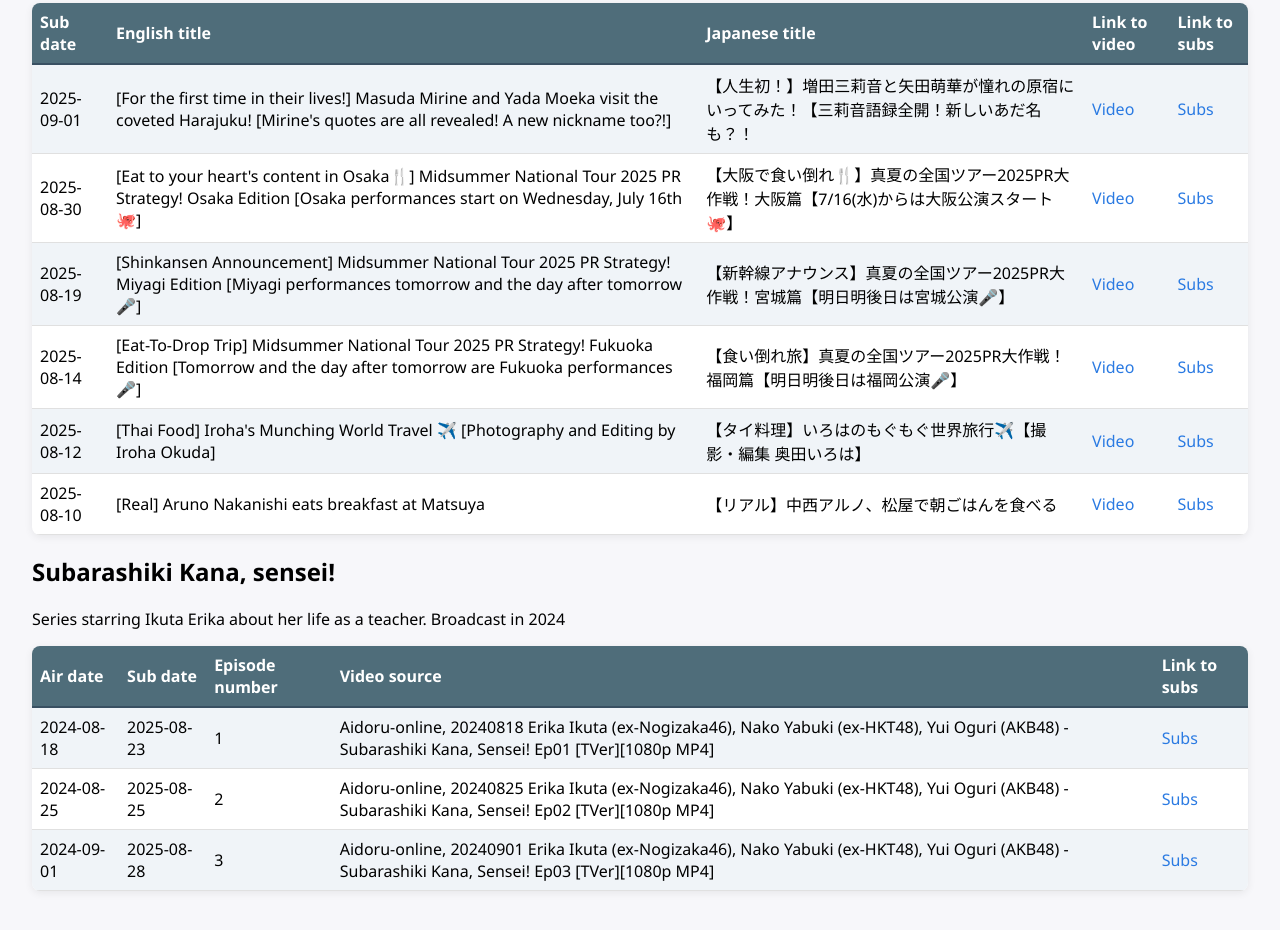
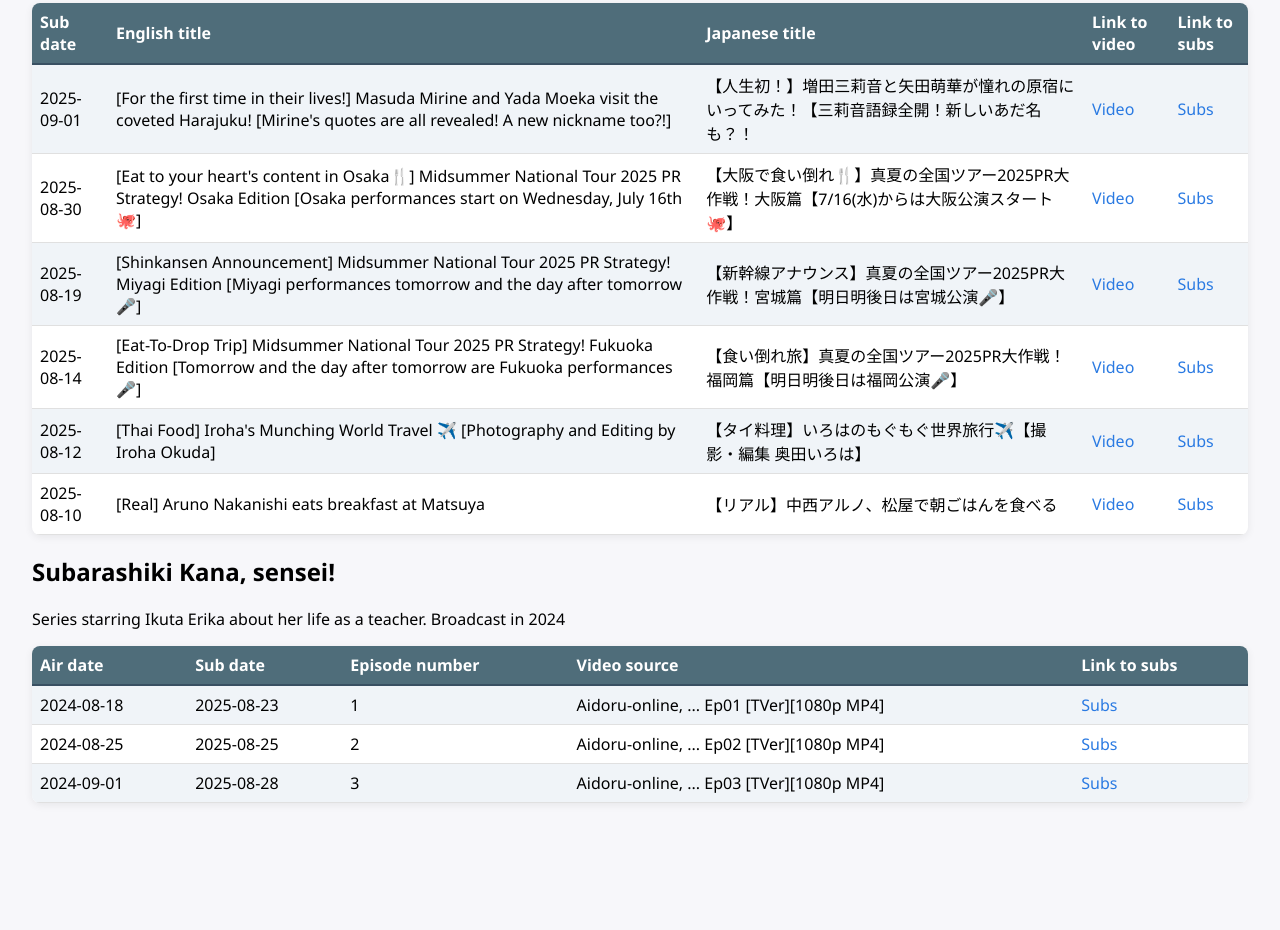
Before and after one commit to nevepura/nogisubs_website, a plain HTML site: page index.html in a window 1280 px wide. Shown: the part 188-1118 px from the top of the page. After the commit the page ends 1089 px from the top, so only its background shows below. Drawn offline with Linux system fonts and the light colour scheme.

Commit message:
Add dynamic data read (partial), move data to separate file

```diff
--- /dev/null
+++ b/dataLoader.js
@@ -0,0 +1,42 @@
+console.log("start")
+
+
+// Load "Subarashiki Kana Sensei" data.
+
+const subarashikiTable = document.querySelector("#subarashiki_table_id")
+
+subarashikiData.forEach(ep => {
+    var tr = document.createElement("tr")
+    tr.appendChild(createCell(ep.airDate));
+    tr.appendChild(createCell(ep.subDate));
+    tr.appendChild(createCell(ep.episodeNumber));
+    tr.appendChild(createCell(ep.video));
+    tr.appendChild(createCellWithLink(ep.subsLink));
+    console.log('cur row: '+ tr.outerHTML)
+    subarashikiTable.appendChild(tr);
+});
+
+
+function createCell(content){
+    const cellText = document.createTextNode(content);
+
+    var cell = document.createElement('td');
+    cell.appendChild(cellText)
+
+    return cell;
+}
+
+
+function createCellWithLink(content){
+    const a = document.createElement('a');
+    a.target = '_blank';
+    a.href = content;
+    a.textContent = 'Subs';
+
+    var cell = document.createElement('td');
+    cell.appendChild(a);
+
+    return cell;
+}
+
+console.log("end")
--- a/index.html
+++ b/index.html
@@ -3,17 +3,20 @@
         <title>Unofficial Nogizaka subtitles</title>
         <meta http-equiv="Content-Type" content="text/html; charset=UTF-8" />
         <link rel="stylesheet" href="style.css">
+
+
     </head>
     <body>
         <div>
             <h1>Unofficial Nogizaka subtitles</h1>
-            <p>Subtitles of videos of the <a href="https://www.youtube.com/@nogizakahaishinchu" >Nogizaka Haishinchuu channel</a>.
-            Generated and translated with AI.</p>
+            <p>Subtitles of videos of the <a href="https://www.youtube.com/@nogizakahaishinchu" >Nogizaka Haishinchuu channel</a>, and more.
+            Generated and translated with AI, plus human revision.</p>
         </div>
 
         <h2>Nogizaka Haishinchuu</h2>
 
-        <table>
+        <!-- TODO tooltip of links-->
+        <table id="haishinchuu">
             <tr>
                 <th>Sub date</th>
                 <th>English title</th>
@@ -177,9 +180,10 @@
             </tr>
         </table>
 
-        <h2>Subarashiki Kana, sensei!</h2>
+        <h2 id="subarashiki_header_id">Subarashiki Kana, sensei!</h2>
         <p>Series starring Ikuta Erika about her life as a teacher. Broadcast in 2024</p>
-        <table>
+
+        <table id="subarashiki_table_id">
             <tr>
                 <th>Air date</th>
                 <th>Sub date</th>
@@ -188,53 +192,12 @@
                 <th>Link to subs</th>
             </tr>
 
-            <tr>
-                <td>2024-08-18</td>
-                <td>2025-08-23</td>
-                <td>1</td>
-                <td>Aidoru-online, 20240818 Erika Ikuta (ex-Nogizaka46), Nako Yabuki (ex-HKT48), Yui Oguri (AKB48) - Subarashiki Kana, Sensei! Ep01 [TVer][1080p MP4]</td>
-                <td>
-                    <a
-                        target="_blank"
-                        href="https://github.com/nevepura/nogisubs2/blob/main/subarashiki_kana_sensei/ep01/subarashiki_ep01.srt"
-                    >
-                        Subs
-                    </a>
-                </td>
-            </tr>
-
-            <tr>
-                <td>2024-08-25</td>
-                <td>2025-08-25</td>
-                <td>2</td>
-                <td>Aidoru-online, 20240825 Erika Ikuta (ex-Nogizaka46), Nako Yabuki (ex-HKT48), Yui Oguri (AKB48) - Subarashiki Kana, Sensei! Ep02 [TVer][1080p MP4]</td>
-                <td>
-                    <a
-                        target="_blank"
-                        href="https://github.com/nevepura/nogisubs2/blob/main/subarashiki_kana_sensei/ep02/subarashiki_ep02.srt"
-                    >
-                        Subs
-                    </a>
-                </td>
-            </tr>
-
-            <tr>
-                <td>2024-09-01</td>
-                <td>2025-08-28</td>
-                <td>3</td>
-                <td>Aidoru-online, 20240901 Erika Ikuta (ex-Nogizaka46), Nako Yabuki (ex-HKT48), Yui Oguri (AKB48) - Subarashiki Kana, Sensei! Ep03 [TVer][1080p MP4]</td>
-                <td>
-                    <a
-                        target="_blank"
-                        href="https://github.com/nevepura/nogisubs2/blob/main/subarashiki_kana_sensei/ep03/subarashiki_ep03.srt"
-                    >
-                        Subs
-                    </a>
-                </td>
-            </tr>
+            <!-- data load dinamically-->
         </table>
 
         <br/><br/><br/>
+        <script src="subarashiki_kana_sensei.js" ></script>
+        <script src="dataLoader.js" ></script>
     </body>
 
 </html>
--- /dev/null
+++ b/subarashiki_kana_sensei.js
@@ -0,0 +1,24 @@
+const subarashikiData = [
+    {
+        "airDate": "2024-08-18",
+        "subDate": "2025-08-23",
+        "episodeNumber": 1,
+        "video": "Aidoru-online, ... Ep01 [TVer][1080p MP4]",
+        "subsLink": "https://github.com/nevepura/nogisubs2/blob/main/subarashiki_kana_sensei/ep01/subarashiki_ep01.srt"
+    },
+    {
+        "airDate": "2024-08-25",
+        "subDate": "2025-08-25",
+        "episodeNumber": 2,
+        "video": "Aidoru-online, ... Ep02 [TVer][1080p MP4]",
+        "subsLink": "https://github.com/nevepura/nogisubs2/blob/main/subarashiki_kana_sensei/ep02/subarashiki_ep02.srt"
+    },
+    {
+        "airDate": "2024-09-01",
+        "subDate": "2025-08-28",
+        "episodeNumber": 3,
+        "video": "Aidoru-online, ... Ep03 [TVer][1080p MP4]",
+        "subsLink": "https://github.com/nevepura/nogisubs2/blob/main/subarashiki_kana_sensei/ep03/subarashiki_ep03.srt"
+    },
+
+]
```
